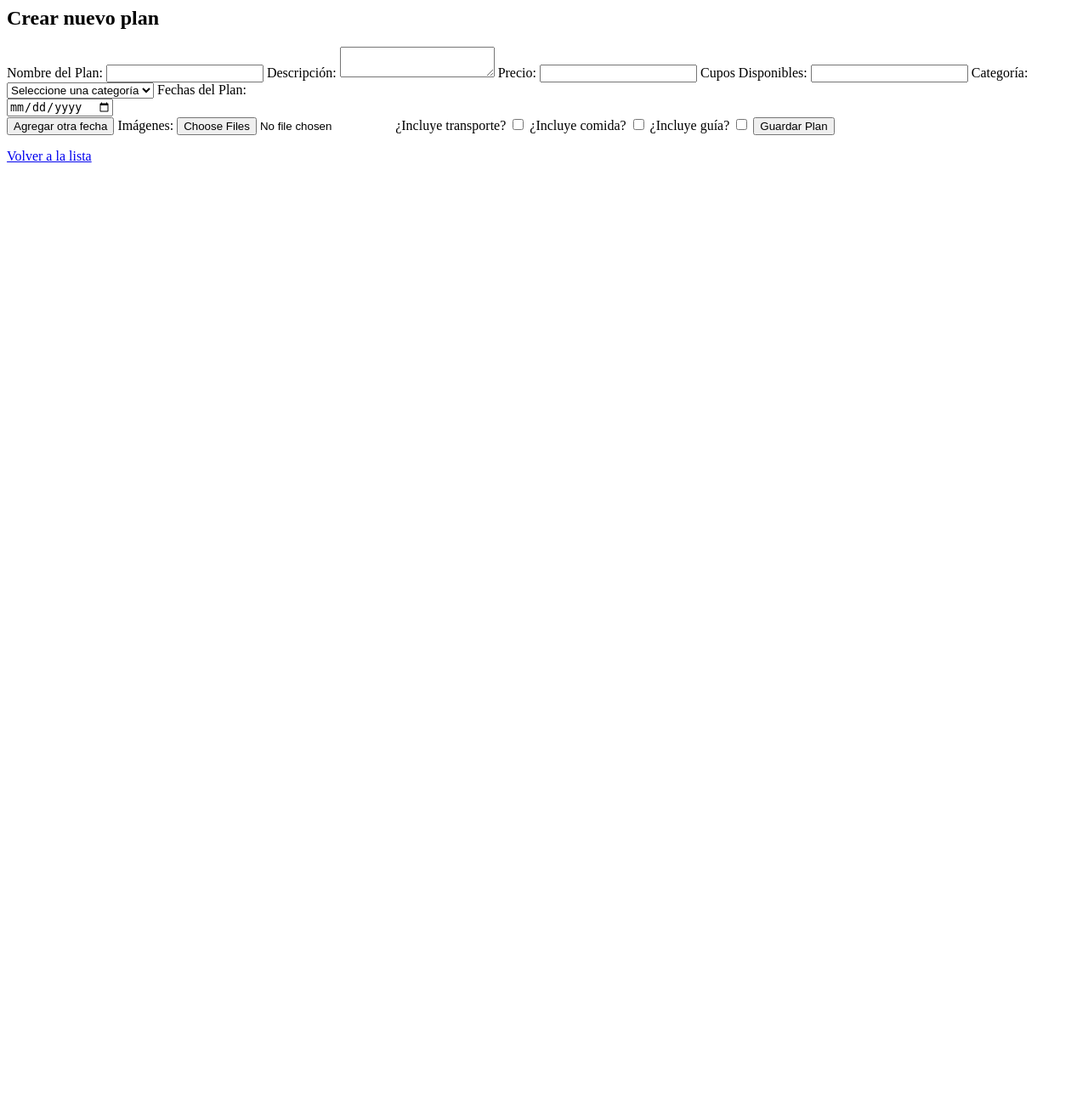
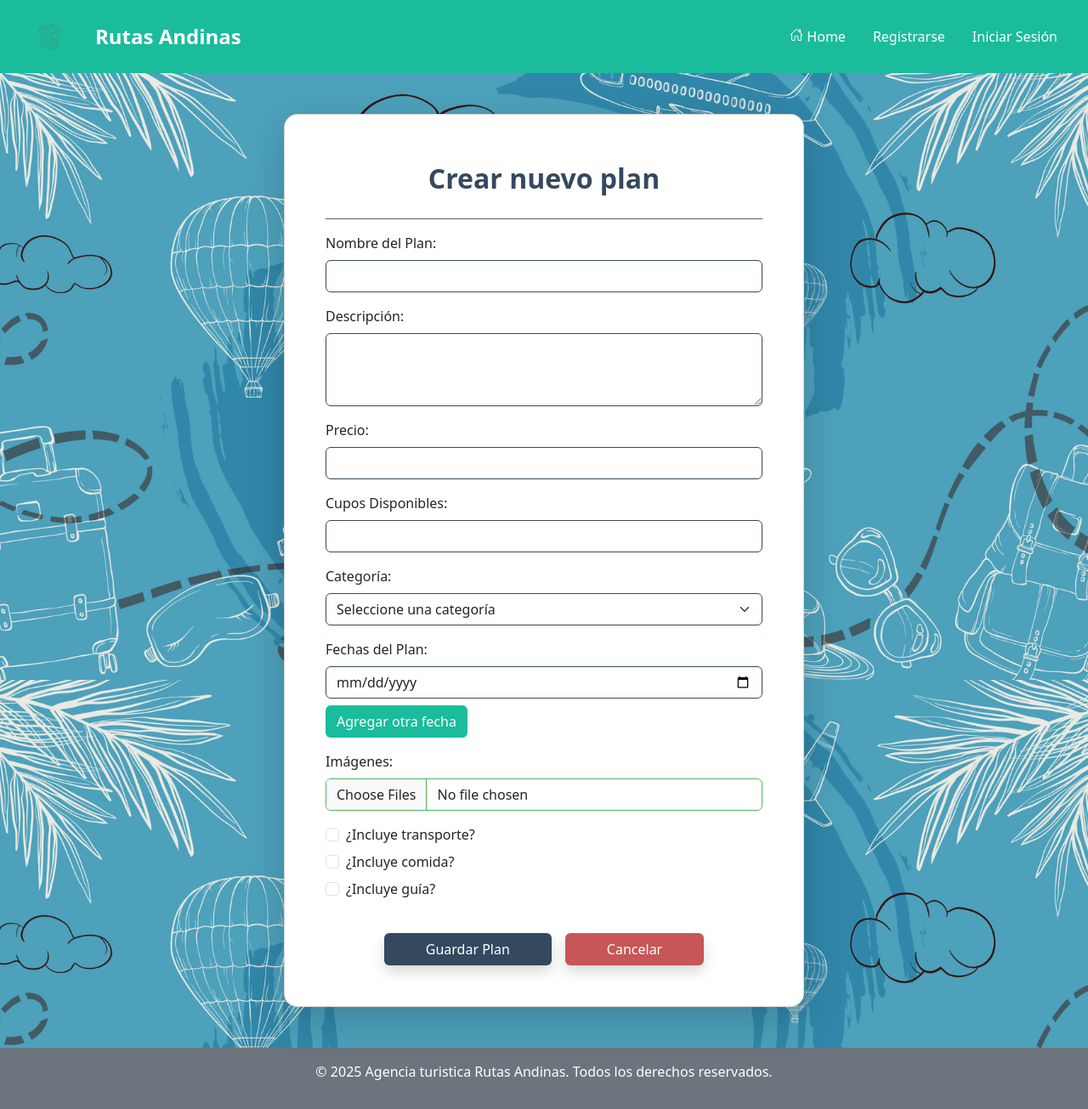
Before and after one commit to CRICAPOGA/Rutas_andinas, a Django app: page /plans/create/ in a window 1280 px wide. Shown: the whole page at 85% size. Before the commit the page ends 191 px from the top, so only its background shows below. Run offline with Django 5.2, Linux system fonts and the light colour scheme; data comes from the database, SQL or seed files in the repository; both versions use the stored data as it was after the commit.

Commit message:
add - Diseño de crear y editar un plan

```diff
--- a/RutasAndinas/Plans/templates/CrudPlan/createPlan.html
+++ b/RutasAndinas/Plans/templates/CrudPlan/createPlan.html
@@ -1,9 +1,16 @@
+{% extends 'base.html' %}
+{% load static %}
+
+{% block title %}Crear Plan{% endblock %}
+
 {% block content %}
-<div class="container mt-4">
-    <h2>Crear nuevo plan</h2>
+<div class="container-fluid d-flex justify-content-center align-items-center min-vh-120 px-3">
+    <div class="card shadow-lg bg-white rounded-4 p-5 m-4 col-lg-6 col-md-8 col-sm-12" style="background-color:#f5f5dc;">
+        <h2 class="text-center fw-bold mt-2 mb-4" style="color: #34495E;">Crear nuevo plan</h2>
+        <hr class="border-1 opacity-75 mt-1">
 
         {% if messages %}
-    <ul>
+        <ul class="text-danger">
             {% for message in messages %}
             <li>{{ message }}</li>
             {% endfor %}
@@ -13,48 +20,71 @@
         <form method="POST" enctype="multipart/form-data">
             {% csrf_token %}
 
-        <label for="name">Nombre del Plan:</label>
-        <input type="text" id="name" name="name" required>
+            <div class="mb-3">
+                <label for="name" class="form-label">Nombre del Plan:</label>
+                <input type="text" id="name" name="name" class="form-control" required style="border-color: #34495E">
+            </div>
 
-        <label for="description">Descripción:</label>
-        <textarea id="description" name="description" required></textarea>
+            <div class="mb-3">
+                <label for="description" class="form-label">Descripción:</label>
+                <textarea id="description" name="description" class="form-control" rows="3" required style="border-color: #34495E"></textarea>
+            </div>
 
-        <label for="price">Precio:</label>
-        <input type="number" id="price" name="price" required>
+            <div class="mb-3">
+                <label for="price" class="form-label">Precio:</label>
+                <input type="number" id="price" name="price" class="form-control" required style="border-color: #34495E">
+            </div>
 
-        <label for="places">Cupos Disponibles:</label>
-        <input type="number" id="places" name="places" required min="1">
+            <div class="mb-3">
+                <label for="places" class="form-label">Cupos Disponibles:</label>
+                <input type="number" id="places" name="places" class="form-control" required min="1" style="border-color: #34495E">
+            </div>
 
-        <label for="category">Categoría:</label>
-        <select id="category" name="category" required>
+            <div class="mb-3">
+                <label for="category" class="form-label">Categoría:</label>
+                <select id="category" name="category" class="form-select" required style="border-color: #34495E">
                     <option value="">Seleccione una categoría</option>
                     {% for category in categories %}
                     <option value="{{ category.category_id }}">{{ category.category }}</option>
                     {% endfor %}
                 </select>
+            </div>
 
-        <label for="plan_dates">Fechas del Plan:</label>
-        <div id="date-container">
-            <input type="date" id="plan_dates" name="plan_dates" min="{{ hoy }}">
+            <div class="mb-3">
+                <label class="form-label">Fechas del Plan:</label>
+                <div id="date-container" class="d-grid gap-2">
+                    <input type="date" id="plan_dates" name="plan_dates" class="form-control" min="{{ hoy }}" style="border-color: #34495E;">
                 </div>
-        <button type="button" onclick="addDate()">Agregar otra fecha</button>
+                <button type="button" onclick="addDate()" class="btn mt-2" style="background-color: #1ABC9C; color: white;">Agregar otra fecha</button>
+            </div>
 
-        <label for="pictures">Imágenes:</label>
-        <input type="file" id="pictures" name="pictures" multiple>
+            <div class="mb-3">
+                <label for="pictures" class="form-label">Imágenes:</label>
+                <input type="file" id="pictures" name="pictures" class="form-control" multiple style="border-color: #52b35f;">
+            </div>
 
-        <label for="has_transport">¿Incluye transporte?</label>
-        <input type="checkbox" id="has_transport" name="has_transport">
+            <div class="form-check mb-2">
+                <input type="checkbox" id="has_transport" name="has_transport" class="form-check-input">
+                <label for="has_transport" class="form-check-label">¿Incluye transporte?</label>
+            </div>
 
-        <label for="has_meal">¿Incluye comida?</label>
-        <input type="checkbox" id="has_meal" name="has_meal">
+            <div class="form-check mb-2">
+                <input type="checkbox" id="has_meal" name="has_meal" class="form-check-input">
+                <label for="has_meal" class="form-check-label">¿Incluye comida?</label>
+            </div>
 
-        <label for="has_guide">¿Incluye guía?</label>
-        <input type="checkbox" id="has_guide" name="has_guide">
+            <div class="form-check mb-4">
+                <input type="checkbox" id="has_guide" name="has_guide" class="form-check-input">
+                <label for="has_guide" class="form-check-label">¿Incluye guía?</label>
+            </div>
 
-        <button type="submit">Guardar Plan</button>
+            <div class="d-flex justify-content-center">
+                <button type="submit" class="btn shadow w-auto px-5 mt-3" style="background-color:  #34495E; color: white;">Guardar Plan</button>
+                <a href="{% url 'list' %}" class="btn shadow w-auto px-5 mt-3 ms-3" style="background-color: rgb(199, 86, 86); color: white;">Cancelar</a>
+            </div>
         </form>
-
-    <a href="{% url 'list' %}">Volver a la lista</a>
+    </div>
+</div>
 
 <script>
     document.addEventListener("DOMContentLoaded", function () {
@@ -69,8 +99,9 @@
         let newInput = document.createElement("input");
         newInput.type = "date";
         newInput.name = "plan_dates";
-            newInput.min = today;  // Evita fechas anteriores
-
+        newInput.className = "form-control mt-2";
+        newInput.min = today;
+        newInput.style.borderColor = "rgb(255,179,71)";
         container.appendChild(newInput);
     }
 </script>
--- a/RutasAndinas/RutasAndinas/templates/index.html
+++ b/RutasAndinas/RutasAndinas/templates/index.html
@@ -10,6 +10,7 @@
         <h1 class="display-3 fw-bold">Descubre tu próxima aventura</h1>
         <p class="lead">Explora los mejores destinos con nuestros planes turísticos exclusivos</p>
         <a href="{% url 'catalog' %}" class="btn btn-lg" style="background-color: #34495E; color: white;">Ver Planes</a>
+        <a href="{% url 'createPlan' %}" class="btn btn-lg" style="background-color: #34495E; color: white;">Editar Planes</a>
     </div>
 </header>
 
```
Also changed, not shown: RutasAndinas/Plans/templates/CrudPlan/editPlan.html (+50 -29 lines), RutasAndinas/RutasAndinas.db, RutasAndinas/galery/parapente.jpg (added), RutasAndinas/galery/senderismo.jpg (added). Lines whose indentation alone changed are shown as unchanged.
